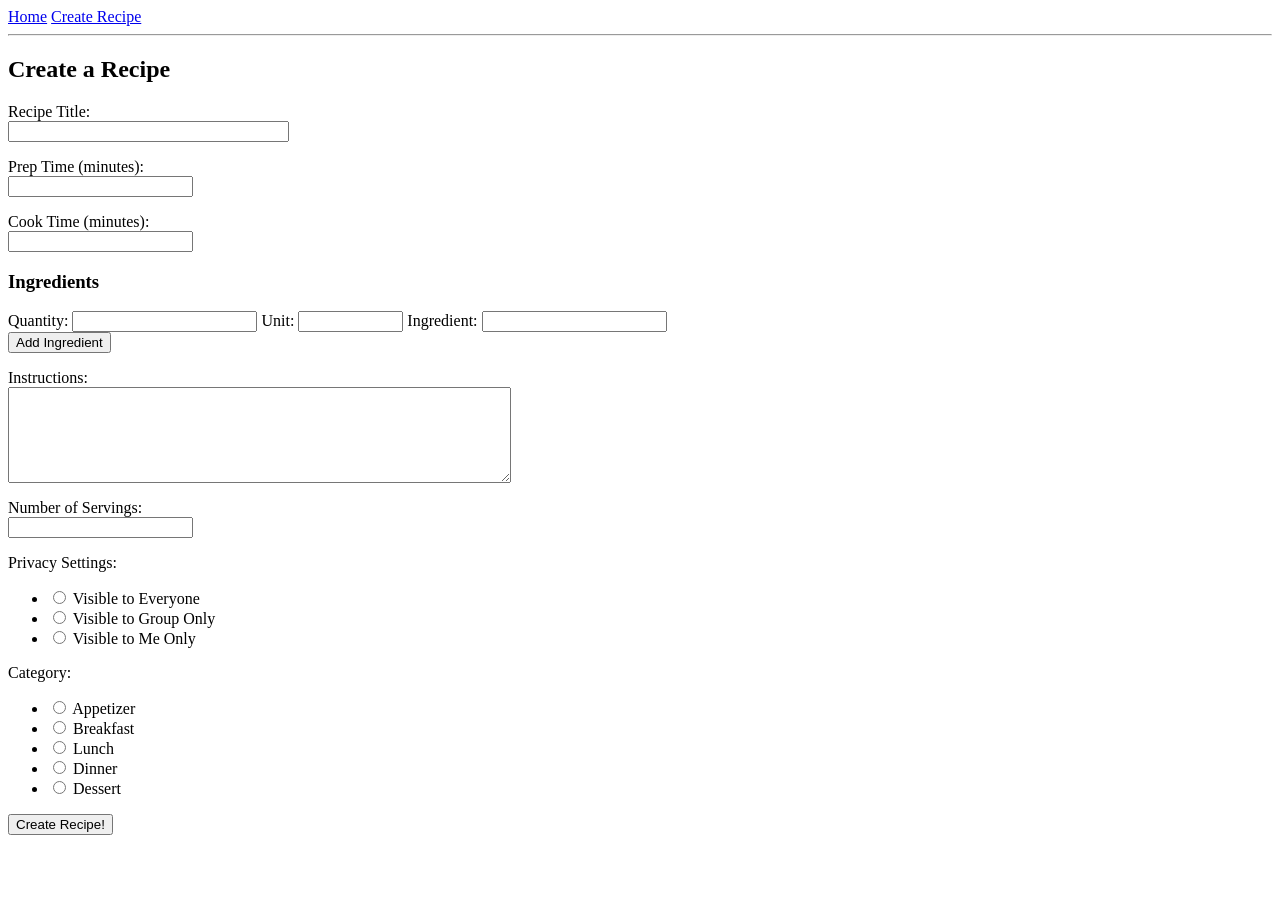
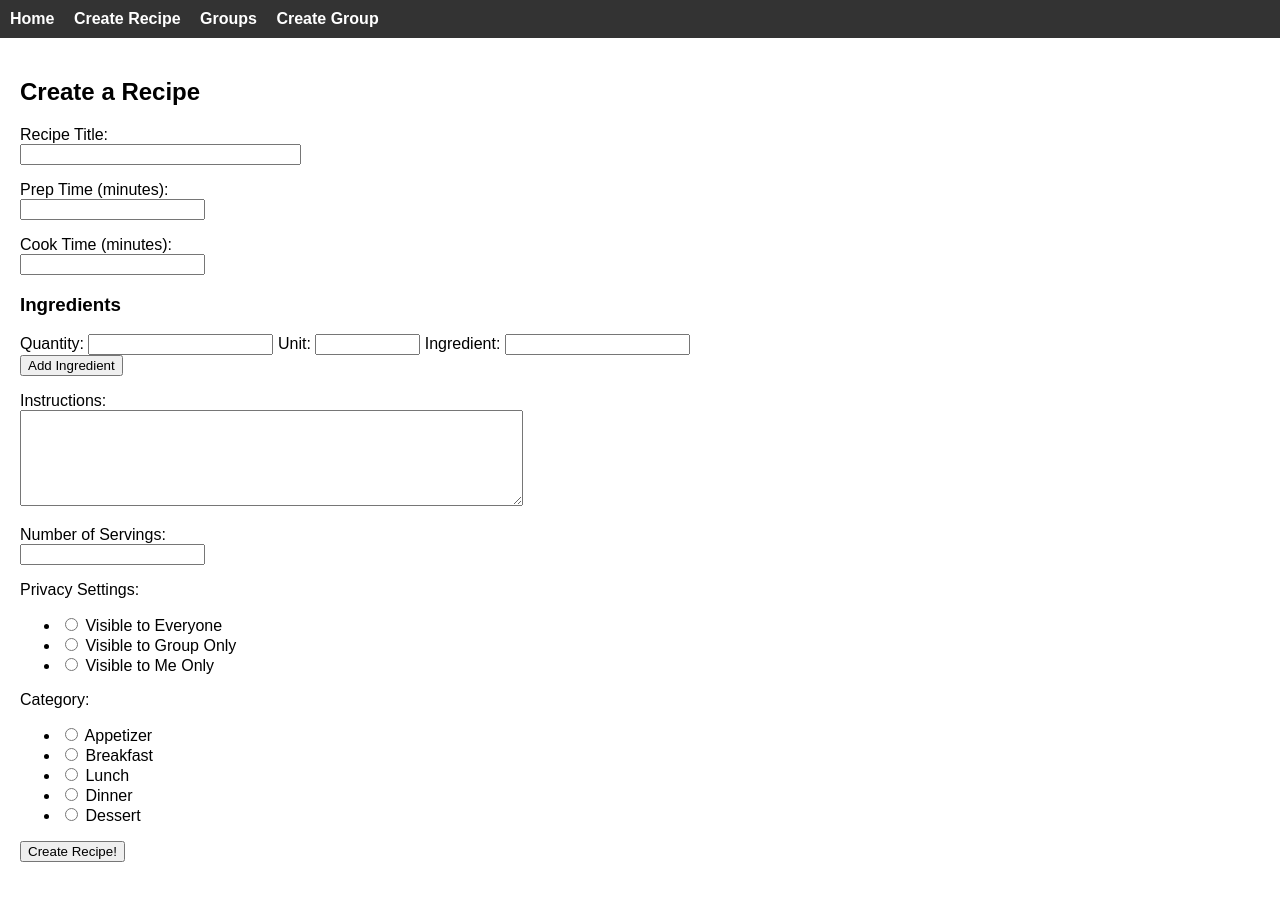
Before and after one commit to jessmorrill/SharedPlate, a Flask app: page /create-recipe in a window 1280 px wide. Before the commit the page ends 835 px from the top, so only its background shows below. Run offline with Flask 3, Linux system fonts and the light colour scheme; parts of the project's set-up code (start-up, migrations or seed data) failed here and were passed over.

Commit message:
Added landing page, navbar, and recipe display improvements

```diff
--- a/app/templates/base.html
+++ b/app/templates/base.html
@@ -1,26 +1,49 @@
+<!DOCTYPE html>
 <html>
 <head>
+    <title>{% block title %}Shared Plate{% endblock %}</title>
+
     <style>
-        table, th, td {
-          border: 1px solid black;
-          border-collapse: collapse;
+        body {
+            font-family: Arial, sans-serif;
+            margin: 0;
         }
-        th, td {
-          padding: 5px;
+
+        .navbar {
+            background-color: #333;
+            overflow: hidden;
+            padding: 10px;
         }
-        th {
-          text-align: left;
+
+        .navbar a {
+            color: white;
+            text-decoration: none;
+            margin-right: 15px;
+            font-weight: bold;
+        }
+
+        .navbar a:hover {
+            text-decoration: underline;
+        }
+
+        .container {
+            padding: 20px;
         }
     </style>
-        <title>Shared Plate</title>
 </head>
 
 <body>
-        <div>
+
+<div class="navbar">
     <a href="/">Home</a>
     <a href="/create-recipe">Create Recipe</a>
+    <a href="/groups">Groups</a>
+    <a href="/create-group">Create Group</a>
 </div>
-        <hr>
+
+<div class="container">
     {% block content %}{% endblock %}
+</div>
+
 </body>
 </html>
```
Lines whose indentation alone changed are shown as unchanged.
